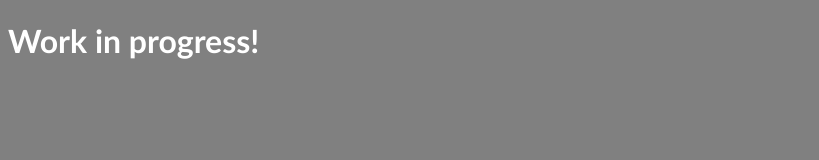
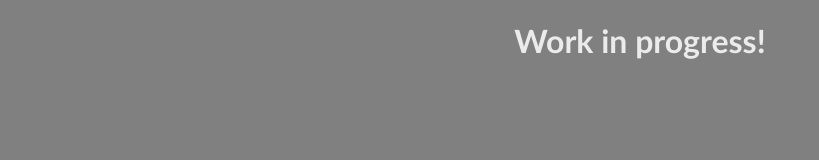
Before and after one commit to Eggscellentprojects/Eggscellentprojects.github.io, a plain HTML site: page index.html in a window 1280 px wide. Shown: the whole page, without its empty margins (0-819 px from the left). Drawn offline with Linux system fonts and the light colour scheme.

Commit message:
Centered text

```diff
--- a/css/style.css
+++ b/css/style.css
@@ -2,6 +2,7 @@ body{
     background-color: grey;
 }
 h1{
-    color: white;
+    text-align: center;
+    color: rgb(235, 235, 235);
     font-family: Calibri;
 }
```
